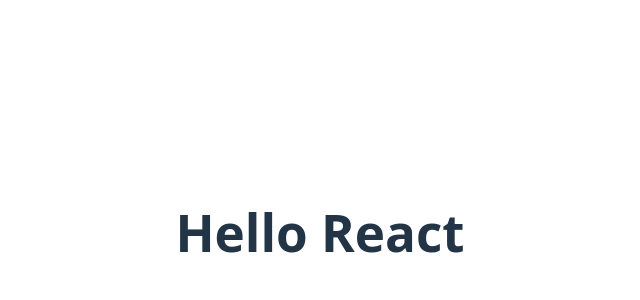
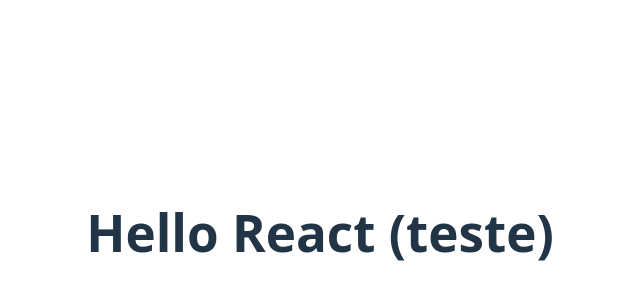
Before and after one commit to edermelo-git/user_registration, a React (Vite) app: page / in a window 1280 px wide. Shown: the part 168-468 px from the top of the page, without its empty margins (320-960 px from the left). Built offline with nearby package versions, Linux system fonts and the light colour scheme.

Commit message:
1 view test

```diff
--- a/src/App.jsx
+++ b/src/App.jsx
@@ -5,7 +5,7 @@
   return (
 
       <div>
-        <h1>Hello React</h1>
+        <h1>Hello React (teste)</h1>
       </div>
   )
 }
```
